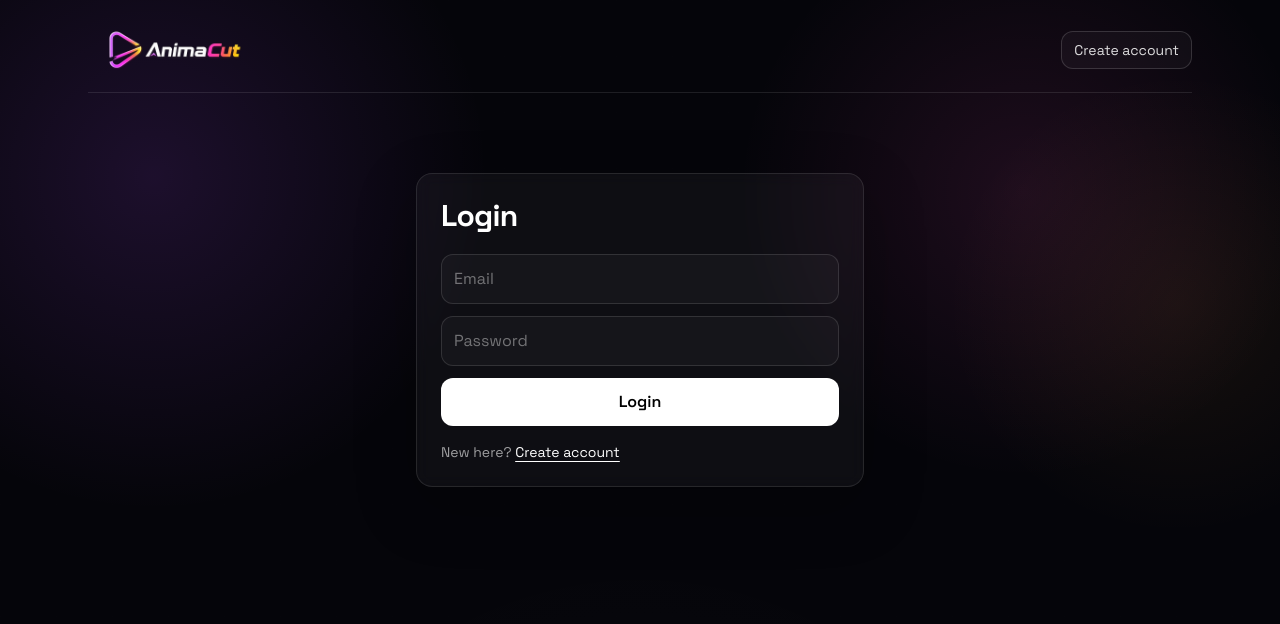
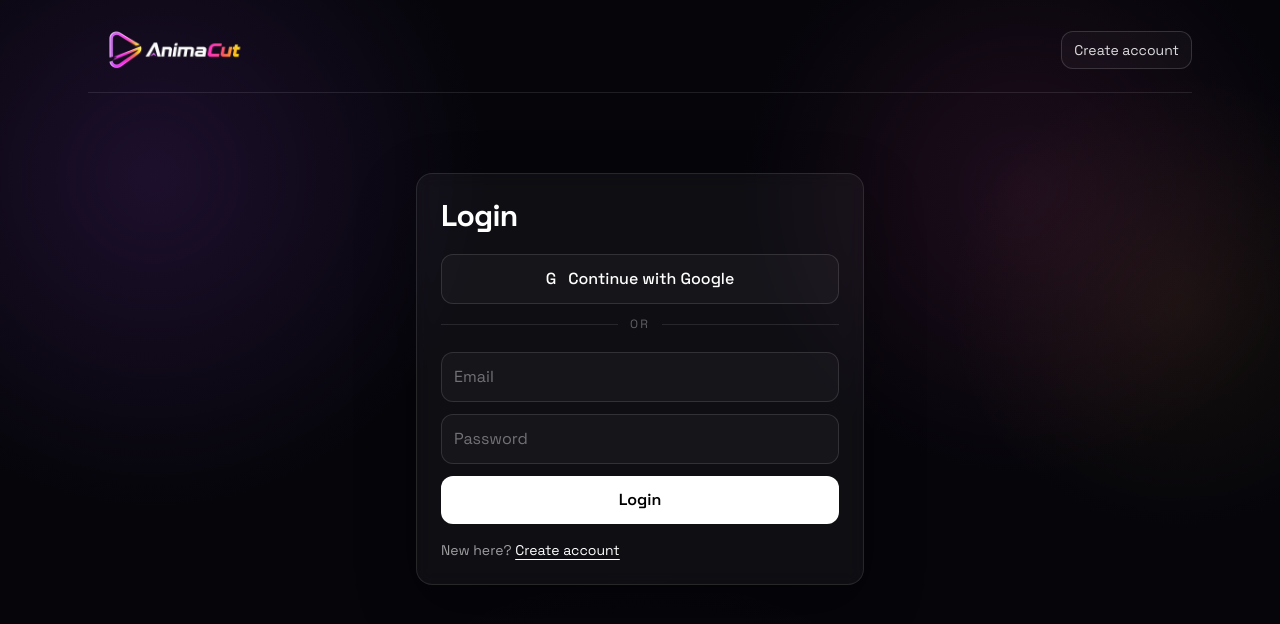
Before and after one commit to Duychinni/animecut, a Next.js app: page /auth/login in a window 1280 px wide. Shown: the top 624 px of the page. Built offline with nearby package versions, Linux system fonts and the light colour scheme.

Commit message:
Add Google OAuth option to auth card

```diff
--- a/components/auth/AuthCard.tsx
+++ b/components/auth/AuthCard.tsx
@@ -4,6 +4,7 @@ import Link from 'next/link';
 import { useRouter } from 'next/navigation';
 import { useState } from 'react';
 import { readJsonSafe } from '@/lib/safe-json';
+import { createClient as createSupabaseBrowserClient } from '@/lib/supabase/client';
 
 type Mode = 'login' | 'signup';
 
@@ -26,6 +27,29 @@ export function AuthCard({
   const [localMsg, setLocalMsg] = useState<string | null>(msg ?? null);
 
   const isLogin = mode === 'login';
+
+  async function onGoogleAuth() {
+    setLoading(true);
+    setLocalError(null);
+    setLocalMsg(null);
+
+    try {
+      const supabase = createSupabaseBrowserClient();
+      const redirectTo = `${window.location.origin}/auth/callback?next=${encodeURIComponent(next || '/dashboard')}`;
+      const { error: oauthError } = await supabase.auth.signInWithOAuth({
+        provider: 'google',
+        options: { redirectTo },
+      });
+
+      if (oauthError) {
+        setLocalError(oauthError.message);
+      }
+    } catch (err: unknown) {
+      setLocalError(err instanceof Error ? err.message : 'Google sign-in failed');
+    } finally {
+      setLoading(false);
+    }
+  }
 
   async function onSubmit(e: React.FormEvent) {
     e.preventDefault();
@@ -69,6 +93,24 @@ export function AuthCard({
       {localMsg ? <p className="mt-3 text-sm text-emerald-300">{localMsg}</p> : null}
       {localError ? <p className="mt-3 text-sm text-red-300">{localError}</p> : null}
 
+      <div className="mt-5 space-y-3">
+        <button
+          className="flex w-full items-center justify-center gap-3 rounded-xl border border-white/12 bg-white/[0.03] px-4 py-3 font-medium text-white transition hover:bg-white/[0.06] disabled:cursor-not-allowed disabled:opacity-60"
+          type="button"
+          onClick={onGoogleAuth}
+          disabled={loading}
+        >
+          <span className="text-base">G</span>
+          <span>{loading ? 'Working...' : `${isLogin ? 'Continue' : 'Sign up'} with Google`}</span>
+        </button>
+
+        <div className="flex items-center gap-3 text-xs uppercase tracking-[0.18em] text-white/35">
+          <div className="h-px flex-1 bg-white/10" />
+          <span>or</span>
+          <div className="h-px flex-1 bg-white/10" />
+        </div>
+      </div>
+
       <form onSubmit={onSubmit} className="mt-5 space-y-3">
         <input
           className="w-full rounded-xl border border-white/12 bg-white/[0.03] p-3 text-white placeholder:text-white/40 outline-none"
```
